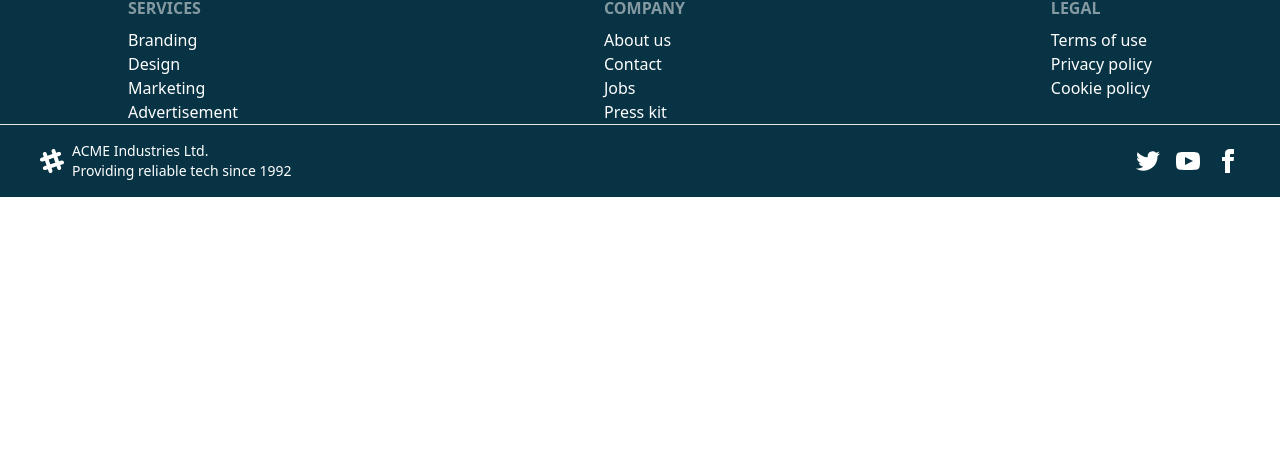
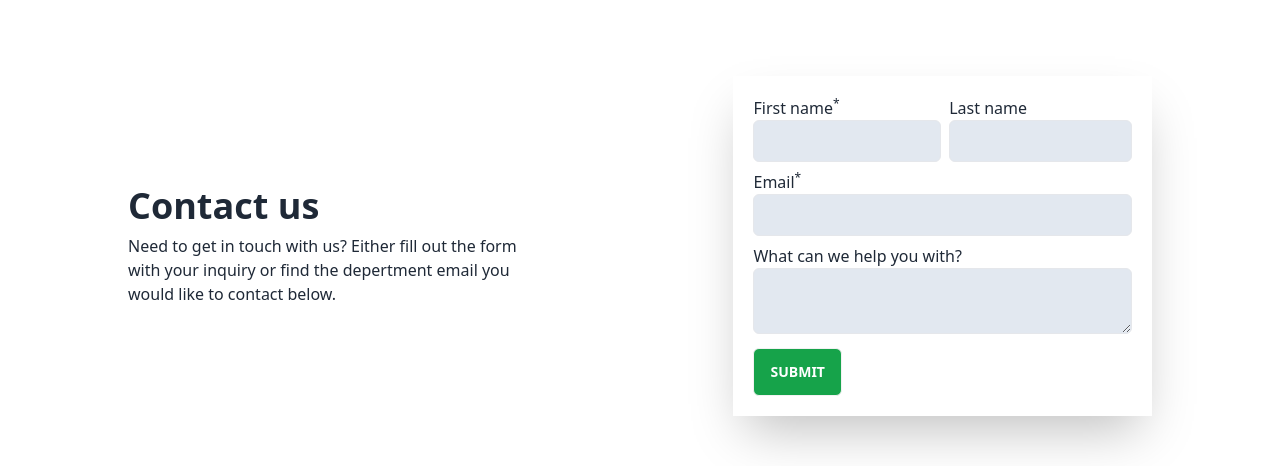
Before and after one commit to atikrahad/ar-shop-clientside, a React (Vite) app: page / in a window 1280 px wide. Shown: the part 1296-1762 px from the top of the page. Before the commit the page ends 1493 px from the top, so only its background shows below. Built offline with nearby package versions, Linux system fonts and the light colour scheme.

Commit message:
adding contact use section in homepage

```diff
--- /dev/null
+++ b/src/Components/Contactus.jsx
@@ -0,0 +1,41 @@
+
+
+const Contactus = () => {
+    return (
+        <div className="w-[95%] py-20 md:w-[80%] mx-auto flex gap-5 flex-col md:flex-row justify-between items-center">
+            <div >
+                <div className="lg:w-[70%] space-y-2 text-center md:text-left">
+                <h1 className="text-4xl font-semibold">Contact us</h1>
+                <p>Need to get in touch with us? Either fill out the form with your inquiry or find the depertment email you would like to contact below.</p>
+                </div>
+            </div>
+            <div className="shadow-2xl  p-5">
+                <form className="space-y-2">
+                    <div className="flex gap-2 justify-between">
+                    <div>
+                        <label>First name<sup>*</sup></label>
+                        <input className="border w-full py-2 rounded-md bg-slate-200" type="text" name="name" required/>
+                    </div>
+                    <div>
+                        <label>Last name</label>
+                        <input className="border w-full py-2 rounded-md bg-slate-200" type="text" name="name" />
+                    </div>
+                    </div>
+                    <div>
+                        <label>Email<sup>*</sup></label>
+                        <input className="border py-2 rounded-md w-full bg-slate-200" type="email" name="name" required />
+                    </div>
+                    <div>
+                        <label>What can we help you with?</label>
+                        <textarea className="border py-2 rounded-md w-full bg-slate-200" type="text" name="name" />
+                    </div>
+                    <div>
+                        <button className= "btn rounded-md text-white font-bold bg-green-600 hover:bg-sky-600">submit</button>
+                    </div>
+                </form>
+            </div>
+        </div>
+    );
+};
+
+export default Contactus;
--- a/src/Pages/Home.jsx
+++ b/src/Pages/Home.jsx
@@ -1,6 +1,7 @@
 import { useEffect, useState } from "react";
 import Header from "../Components/Header";
 import Brand from "../Components/Brand";
+import Contactus from "../Components/Contactus";
 
 
 
@@ -21,6 +22,7 @@ const Home = () => {
                     branddata.map(data => <Brand key={data.id} data={data}></Brand>)
                 }
             </div>
+            <Contactus></Contactus>
         </div>
     );
 };
```
